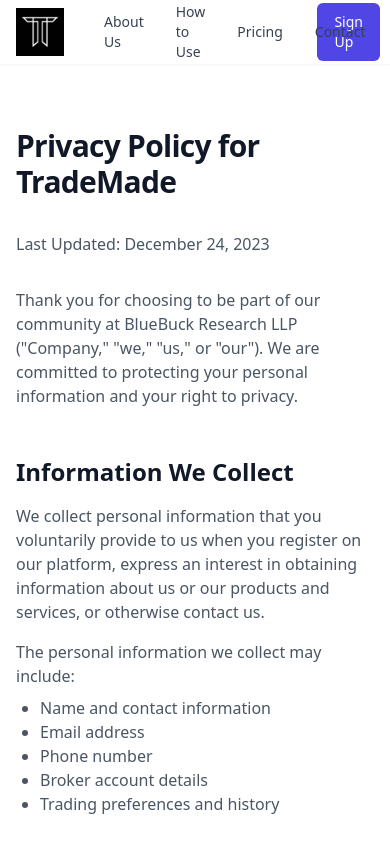
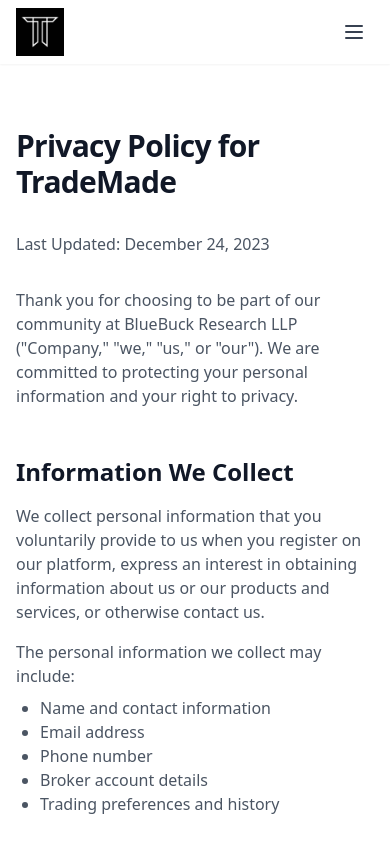
Before and after one commit to bluebuckres/trademade-web-new, a React (Vite) app: page /privacy in a window 390 px wide. Shown: the top 844 px of the page. Built offline with nearby package versions, Linux system fonts and the light colour scheme.

Commit message:
Improve navbar for mobile users

```diff
--- a/src/components/Navbar.tsx
+++ b/src/components/Navbar.tsx
@@ -1,8 +1,10 @@
-import React from 'react';
+import React, { useState } from 'react';
 import { Link } from 'react-router-dom';
 import { Button } from './ui/button';
+import { Menu, X } from 'lucide-react';
 
 export const Navbar = () => {
+  const [isOpen, setIsOpen] = useState(false);
   return (
     <nav className="bg-white shadow-sm sticky top-0 z-50">
       <div className="max-w-7xl mx-auto px-4 sm:px-6 lg:px-8">
@@ -18,8 +20,8 @@
               />
             </Link>
 
-            {/* Navigation Links */}
-            <div className="ml-10 flex items-center space-x-8">
+            {/* Navigation Links - Desktop */}
+            <div className="hidden md:ml-10 md:flex md:items-center md:space-x-8">
               <Link
                 to="/about"
                 className="text-sm font-medium text-gray-700 hover:text-indigo-600 transition-colors duration-200 relative group"
@@ -51,8 +53,18 @@
             </div>
           </div>
 
+          {/* Mobile menu button */}
+          <div className="md:hidden flex items-center">
+            <button
+              onClick={() => setIsOpen(!isOpen)}
+              className="inline-flex items-center justify-center p-2 rounded-md text-gray-700 hover:text-indigo-600 hover:bg-gray-100 focus:outline-none focus:ring-2 focus:ring-inset focus:ring-indigo-500"
+            >
+              {isOpen ? <X className="h-6 w-6" /> : <Menu className="h-6 w-6" />}
+            </button>
+          </div>
+
           {/* Action Buttons */}
-          <div className="flex items-center space-x-4">
+          <div className="hidden md:flex md:items-center md:space-x-4">
             <Link
               to="/sign-up"
               className="inline-flex items-center px-4 py-2 border border-transparent text-sm font-medium rounded-md text-white bg-indigo-600 hover:bg-indigo-700 focus:outline-none focus:ring-2 focus:ring-offset-2 focus:ring-indigo-500 transition duration-150 ease-in-out"
@@ -62,6 +74,43 @@
           </div>
         </div>
       </div>
+      {/* Mobile menu */}
+      {isOpen && (
+        <div className="md:hidden">
+          <div className="px-2 pt-2 pb-3 space-y-1 sm:px-3 bg-white shadow-md">
+        <Link
+          to="/about"
+          className="block px-3 py-2 rounded-md text-base font-medium text-gray-700 hover:text-indigo-600 hover:bg-gray-50"
+        >
+          About Us
+        </Link>
+        <Link
+          to="/how-to-use"
+          className="block px-3 py-2 rounded-md text-base font-medium text-gray-700 hover:text-indigo-600 hover:bg-gray-50"
+        >
+          How to Use
+        </Link>
+        <Link
+          to="/pricing"
+          className="block px-3 py-2 rounded-md text-base font-medium text-gray-700 hover:text-indigo-600 hover:bg-gray-50"
+        >
+          Pricing
+        </Link>
+        <Link
+          to="/contact"
+          className="block px-3 py-2 rounded-md text-base font-medium text-gray-700 hover:text-indigo-600 hover:bg-gray-50"
+        >
+          Contact
+        </Link>
+        <Link
+          to="/sign-up"
+          className="block w-full px-3 py-2 rounded-md text-base font-medium text-white bg-indigo-600 hover:bg-indigo-700"
+        >
+          Sign Up
+        </Link>
+          </div>
+        </div>
+      )}
     </nav>
   );
 };
```
